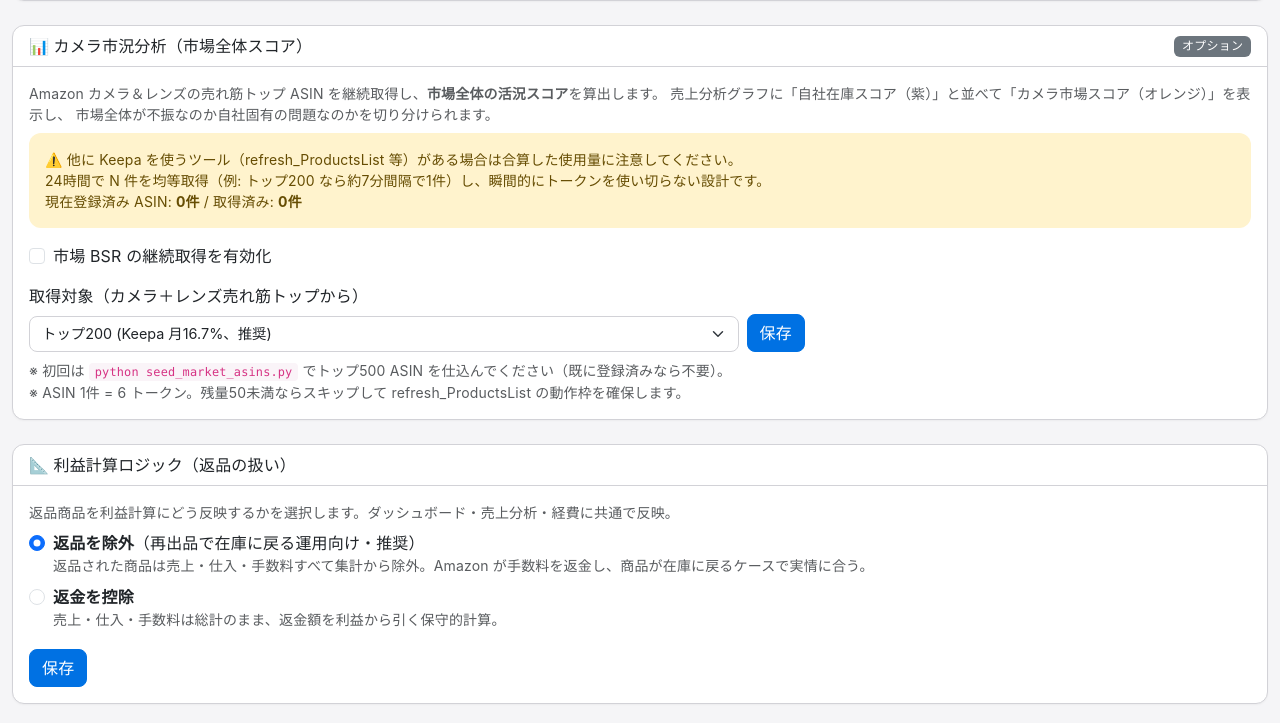
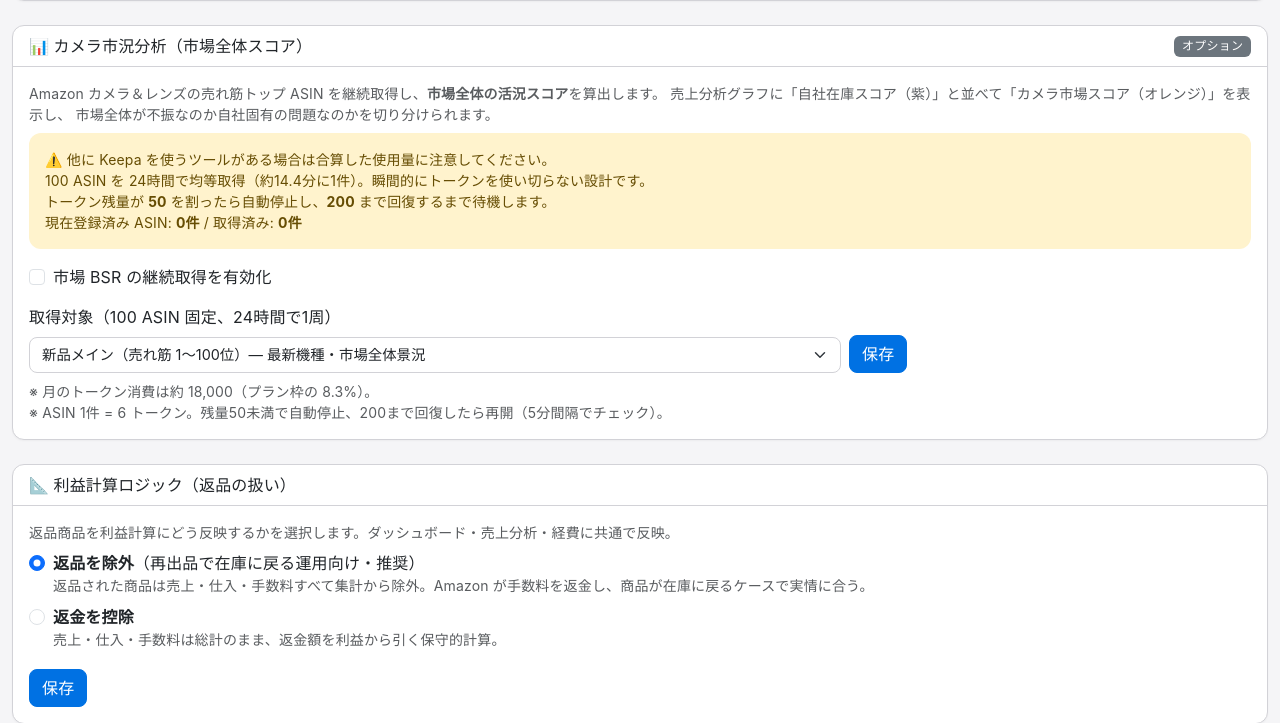
Before and after one commit to fujimuraman/camera-dashboard, a Flask app: page /settings in a window 1280 px wide. Shown: the part 1939-2662 px from the top of the page. Run offline with Flask 3, Linux system fonts and the light colour scheme; a user stored in the database is signed in; data comes from the database, SQL or seed files in the repository; data that the repository does not hold is empty; some libraries are stand-ins or nearby versions.

Commit message:
Auto-sync from claude-setup: カメラ市況分析: トップNを撤廃、新品/中古の100ASIN固定2択 + ヒステリシス（50で停止、200で再開）

```diff
--- a/seller-dashboard/app.py
+++ b/seller-dashboard/app.py
@@ -589,17 +589,15 @@
                 app.logger.error(f"market_bsr error: {e}")
 
     def reschedule_market_bsr_job():
-        """設定 market_bsr_top_n に応じて市場BSR取得間隔を更新。
-        24h ÷ N 分間隔（小数点切捨て、最小 60 秒、最大 30 分）。"""
+        """市場BSR取得を 14.4分間隔（=24h ÷ 100ASIN）でスケジュール。
+        ASIN 数は 100件固定、対象範囲は market_bsr_target_range（new_top_100/used_mid_200）で切替。"""
+        from datetime import datetime as _dt, timedelta as _td
         try:
             enabled = get_setting("market_bsr_enabled", "0") == "1"
-            n = int(get_setting("market_bsr_top_n", "200") or 200)
         except Exception:
-            n = 200
             enabled = False
-        n = max(50, min(500, n))
-        # 1日 = 1440 分。N件取得するため間隔 = 1440/N 分
-        interval_sec = max(60, int(1440 * 60 / n))
+        # 100ASIN を 24時間で取得 → 14.4分（864秒）間隔
+        interval_sec = 864
         if enabled:
             scheduler.add_job(
                 market_bsr_job, "interval", seconds=interval_sec, id="market_bsr",
@@ -2358,17 +2356,20 @@
             elif form_type == "market_bsr":
                 enabled = "1" if request.form.get("market_bsr_enabled") == "on" else "0"
                 set_setting("market_bsr_enabled", enabled)
-                top_n = request.form.get("market_bsr_top_n", "200")
-                if top_n not in ("100", "200", "300", "400", "500"):
-                    top_n = "200"
-                set_setting("market_bsr_top_n", top_n)
+                target_range = request.form.get("market_bsr_target_range", "new_top_100")
+                if target_range not in ("new_top_100", "used_mid_200"):
+                    target_range = "new_top_100"
+                set_setting("market_bsr_target_range", target_range)
+                # 範囲切替時は paused リセット
+                set_setting("market_bsr_paused", "0")
                 # スケジューラを再登録
                 try:
                     if hasattr(app, "reschedule_market_bsr_job"):
                         app.reschedule_market_bsr_job()
                 except Exception as _e:
                     app.logger.warning(f"reschedule_market_bsr failed: {_e}")
-                flash(f"カメラ市況分析: {'有効' if enabled == '1' else '無効'} / トップ{top_n}", "success")
+                label = "新品メイン（1-100位）" if target_range == "new_top_100" else "中古メイン（101-200位）"
+                flash(f"カメラ市況分析: {'有効' if enabled == '1' else '無効'} / {label}", "success")
             elif form_type == "password":
                 cur = request.form.get("current_password", "")
                 new_ = request.form.get("new_password", "")
@@ -2458,7 +2459,8 @@
             "price_diverge_threshold": get_setting("price_diverge_threshold", "1000"),
             "inline_price_apply_mode": get_setting("inline_price_apply_mode", "manual"),
             "market_bsr_enabled": get_setting("market_bsr_enabled", "0") == "1",
-            "market_bsr_top_n": get_setting("market_bsr_top_n", "200"),
+            "market_bsr_target_range": get_setting("market_bsr_target_range", "new_top_100"),
+            "market_bsr_paused": get_setting("market_bsr_paused", "0") == "1",
             "current_username": current_user.username,
         }
         # 市場BSRの状況（取得済み件数 / 直近スコア）も渡す
--- a/seller-dashboard/polling.py
+++ b/seller-dashboard/polling.py
@@ -592,12 +592,18 @@
 # ================================================================
 def sync_market_bsr_one() -> dict:
     """市場 BSR インクリメンタル同期: 1 ASIN だけ取得して DB に保存。
-    APScheduler が間隔指定で呼び出す前提（24h ÷ N 件分間隔）。
-    戻り値: {"status": "ok"|"skip_disabled"|"skip_low_token"|"skip_no_target"|"error",
-              "asin": str|None, "ym_score_updated": bool, ...}
+    APScheduler が 14.4分間隔で呼び出す前提（24h ÷ 100件 = 14.4分）。
+
+    トークン残量ヒステリシス:
+      - 残量 50 を割ったら一時停止（market_bsr_paused=1）
+      - 残量 200 まで回復したら自動再開（paused=0）
+    refresh_ProductsList 等の他ツールとの共存のため。
+
+    戻り値: {"status": "ok"|"skip_disabled"|"skip_paused"|"skip_low_token"|...,
+              "asin": str|None, ...}
     """
     import json as _json
-    from db import get_setting
+    from db import get_setting, set_setting
     result = {"status": "skip", "asin": None}
     if get_setting("market_bsr_enabled", "0") != "1":
         result["status"] = "skip_disabled"
@@ -608,27 +614,42 @@
         result["status"] = "skip_no_api_key"
         return result
 
-    # トークン残量チェック（refresh_ProductsList と共存するため余裕を残す）
+    # ヒステリシス: paused 中は復帰閾値（200）まで待つ
+    paused = get_setting("market_bsr_paused", "0") == "1"
     tokens = keepa_tokens_left()
+    if paused:
+        if tokens is not None and tokens >= 200:
+            set_setting("market_bsr_paused", "0")
+            result["resumed"] = True
+        else:
+            result["status"] = "skip_paused"
+            result["tokens_left"] = tokens
+            return result
+
+    # 取得前残量チェック: 50 未満なら paused モードに入る
     if tokens is not None and tokens < 50:
+        set_setting("market_bsr_paused", "1")
         result["status"] = "skip_low_token"
         result["tokens_left"] = tokens
+        result["paused"] = True
         return result
 
-    try:
-        top_n = int(get_setting("market_bsr_top_n", "200") or 200)
-    except Exception:
-        top_n = 200
-    top_n = max(50, min(500, top_n))
+    # 対象範囲（new_top_100 = 1-100位 / used_mid_200 = 101-200位）
+    target_range = get_setting("market_bsr_target_range", "new_top_100")
+    if target_range == "used_mid_200":
+        rank_lo, rank_hi = 101, 200
+    else:  # new_top_100
+        rank_lo, rank_hi = 1, 100
 
-    # トップNのうち最も古い更新の ASIN を1件選ぶ
+    # 対象範囲のうち最も古い更新の ASIN を1件選ぶ
     with get_db() as conn:
         row = conn.execute(
             "SELECT asin FROM market_bsr_meta "
-            "WHERE rank_in_category IS NOT NULL AND rank_in_category <= ? "
+            "WHERE rank_in_category IS NOT NULL "
+            "  AND rank_in_category BETWEEN ? AND ? "
             "ORDER BY (bsr_updated_at IS NULL) DESC, bsr_updated_at ASC, rank_in_category ASC "
             "LIMIT 1",
-            (top_n,),
+            (rank_lo, rank_hi),
         ).fetchone()
     if not row:
         result["status"] = "skip_no_target"
--- a/seller-dashboard/templates/settings.html
+++ b/seller-dashboard/templates/settings.html
@@ -216,11 +216,13 @@
         市場全体が不振なのか自社固有の問題なのかを切り分けられます。
       </p>
       <div class="alert alert-warning small mb-3">
-        ⚠️ 他に Keepa を使うツール（refresh_ProductsList 等）がある場合は合算した使用量に注意してください。<br>
-        24時間で N 件を均等取得（例: トップ200 なら約7分間隔で1件）し、瞬間的にトークンを使い切らない設計です。<br>
+        ⚠️ 他に Keepa を使うツールがある場合は合算した使用量に注意してください。<br>
+        100 ASIN を 24時間で均等取得（約14.4分に1件）。瞬間的にトークンを使い切らない設計です。<br>
+        トークン残量が <strong>50</strong> を割ったら自動停止し、<strong>200</strong> まで回復するまで待機します。<br>
         現在登録済み ASIN: <strong>{{ market_bsr_seeded|default(0) }}件</strong>
         / 取得済み: <strong>{{ market_bsr_fetched|default(0) }}件</strong>
         {% if market_bsr_last_score %} / 直近スコア: <strong>{{ market_bsr_last_score }}</strong>{% endif %}
+        {% if market_bsr_paused %} / <span class="badge bg-warning text-dark">休止中（トークン回復待ち）</span>{% endif %}
       </div>
       <div class="form-check mb-3">
         <input class="form-check-input" type="checkbox" name="market_bsr_enabled"
@@ -231,14 +233,15 @@
         </label>
       </div>
       <div class="row g-2 align-items-end">
-        <div class="col-md-7">
-          <label class="form-label">取得対象（カメラ＋レンズ売れ筋トップから）</label>
-          <select name="market_bsr_top_n" class="form-select">
-            <option value="100" {% if market_bsr_top_n == '100' %}selected{% endif %}>トップ100  (Keepa 月8.3%、最も低負荷)</option>
-            <option value="200" {% if market_bsr_top_n == '200' %}selected{% endif %}>トップ200  (Keepa 月16.7%、推奨)</option>
-            <option value="300" {% if market_bsr_top_n == '300' %}selected{% endif %}>トップ300  (Keepa 月25%)</option>
-            <option value="400" {% if market_bsr_top_n == '400' %}selected{% endif %}>トップ400  (Keepa 月33.3%)</option>
-            <option value="500" {% if market_bsr_top_n == '500' %}selected{% endif %}>トップ500  (Keepa 月41.7%、詳細)</option>
+        <div class="col-md-8">
+          <label class="form-label">取得対象（100 ASIN 固定、24時間で1周）</label>
+          <select name="market_bsr_target_range" class="form-select">
+            <option value="new_top_100" {% if market_bsr_target_range == 'new_top_100' %}selected{% endif %}>
+              新品メイン（売れ筋 1〜100位）— 最新機種・市場全体景況
+            </option>
+            <option value="used_mid_200" {% if market_bsr_target_range == 'used_mid_200' %}selected{% endif %}>
+              中古メイン（売れ筋 101〜200位）— 型落ち機・自社事業に近い景況
+            </option>
           </select>
         </div>
         <div class="col-md-auto">
@@ -246,8 +249,8 @@
         </div>
       </div>
       <p class="small text-muted mt-2 mb-0">
-        ※ 初回は <code>python seed_market_asins.py</code> でトップ500 ASIN を仕込んでください（既に登録済みなら不要）。<br>
-        ※ ASIN 1件 = 6 トークン。残量50未満ならスキップして refresh_ProductsList の動作枠を確保します。
+        ※ 月のトークン消費は約 18,000（プラン枠の 8.3%）。<br>
+        ※ ASIN 1件 = 6 トークン。残量50未満で自動停止、200まで回復したら再開（5分間隔でチェック）。
       </p>
     </div>
   </div>
```
